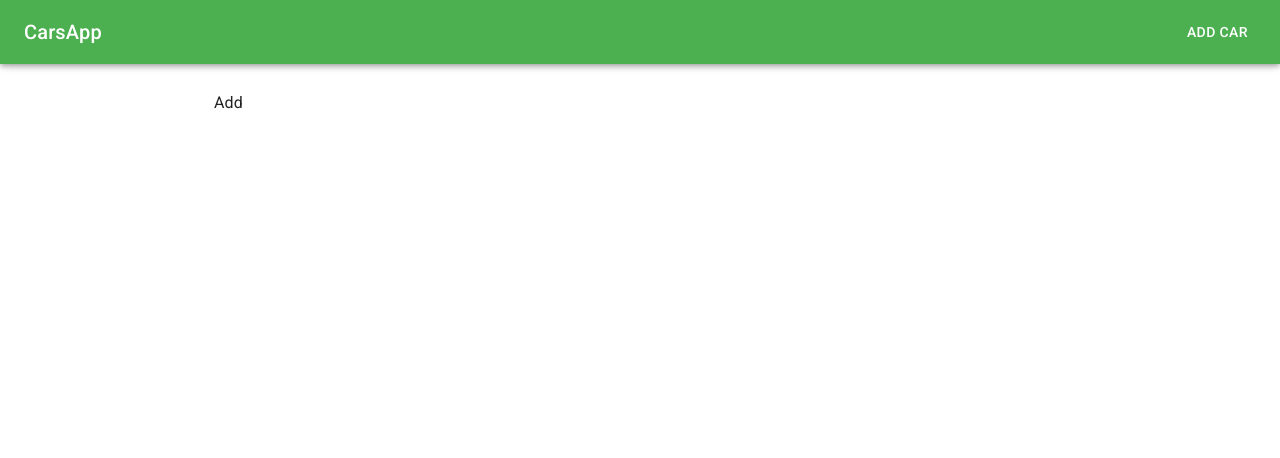
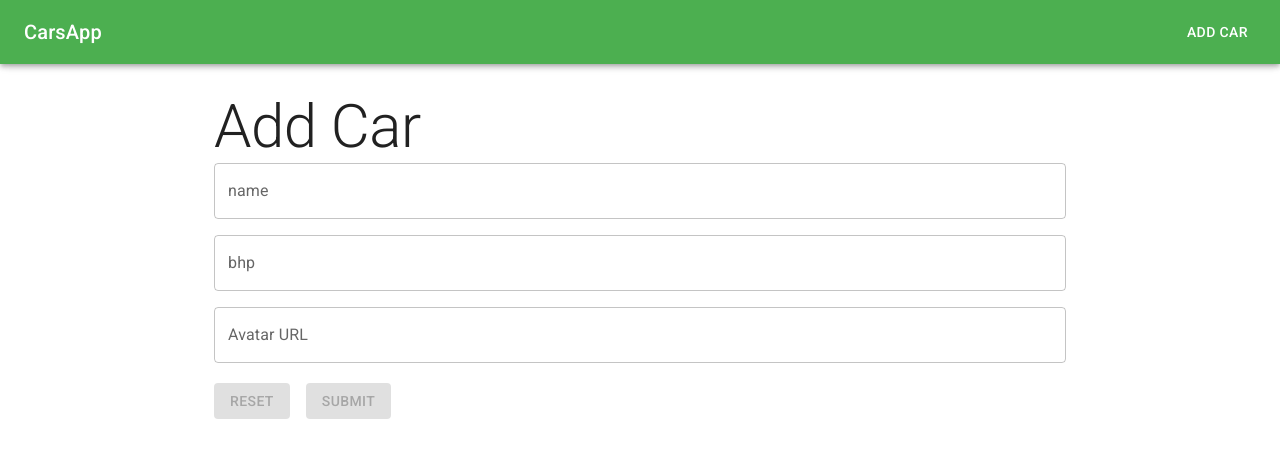
Before and after one commit to DanMendiz/react-app-march-2023, a React (Vite) app: page /add in a window 1280 px wide. Shown: the top 458 px of the page. Built offline with nearby package versions, Linux system fonts and the light colour scheme.

Commit message:
forms added

```diff
--- a/package.json
+++ b/package.json
@@ -12,11 +12,14 @@
     "@emotion/react": "^11.10.6",
     "@emotion/styled": "^11.10.6",
     "@fontsource/roboto": "^4.5.8",
+    "@hookform/resolvers": "^2.9.11",
     "@mui/icons-material": "^5.11.11",
     "@mui/material": "^5.11.11",
     "react": "^18.2.0",
     "react-dom": "^18.2.0",
-    "react-router-dom": "^6.8.2"
+    "react-hook-form": "^7.43.5",
+    "react-router-dom": "^6.8.2",
+    "yup": "^1.0.2"
   },
   "devDependencies": {
     "@types/react": "^18.0.27",
--- /dev/null
+++ b/src/components/forms/CarForm.jsx
@@ -0,0 +1,131 @@
+import React, { useEffect } from 'react';
+import { useForm, Controller } from 'react-hook-form';
+// import CircularProgress from "@mui/material/CircularProgress";
+import * as yup from 'yup';
+import { yupResolver } from '@hookform/resolvers/yup';
+import { TextField, Button } from '@mui/material';
+
+const schema = yup
+  .object()
+  .shape({
+    name: yup.string().max(30).required(),
+    bhp: yup.number().integer().positive().max(5000).required(),
+    avatar_url: yup.string().url(),
+  })
+  .required();
+
+const defaults = {
+  name: '',
+  bhp: '',
+  avatar_url: '',
+};
+
+export default function CarForm({ car, submitHandler }) {
+  //console.log(car);
+
+  const {
+    handleSubmit,
+    formState: { errors, isValid, isDirty, isSubmitting },
+    reset,
+    control,
+  } = useForm({
+    resolver: yupResolver(schema),
+    mode: 'onChange',
+    defaultValues: car || defaults,
+  });
+
+  useEffect(() => {
+    // console.log('useeffect', car);
+    if (car) {
+      reset(car);
+    }
+  }, [car, reset]);
+
+  const formRowStyle = {
+    marginBlockEnd: '1em',
+  };
+
+  let submitFn = (vals) => {
+    reset();
+    car ? submitHandler(car._id, vals) : submitHandler(vals);
+  };
+
+  return (
+    /* "handleSubmit" will validate your inputs before invoking "onSubmit" */
+    <form onSubmit={handleSubmit(submitFn)}>
+      <div style={formRowStyle}>
+        <Controller
+          control={control}
+          name="name"
+          defaultValue={''}
+          render={({ field }) => (
+            <TextField
+              type="name"
+              {...field}
+              label="name"
+              fullWidth
+              error={!!errors.name}
+              helperText={errors.name?.message}
+            />
+          )}
+        />
+      </div>
+       <div style={formRowStyle}>
+        <Controller
+          control={control}
+          name="bhp"
+          defaultValue={''}
+          render={({ field }) => (
+            <TextField
+              type="number"
+              fullWidth
+              error={!!errors.bhp}
+              {...field}
+              label="bhp"
+              pattern={/[0-9]{1,4}/}
+              helperText={errors.bhp?.message}
+            />
+          )}
+        />
+      </div>
+
+      <div style={formRowStyle}>
+        <Controller
+          control={control}
+          name="avatar_url"
+          defaultValue={''}
+          render={({ field }) => (
+            <TextField
+              fullWidth
+              type="text"
+              error={!!errors.avatar_url}
+              {...field}
+              label="Avatar URL"
+              helperText={errors.avatar_url?.message}
+            />
+          )}
+        />
+      </div>
+
+      <div style={{ marginTop: 20 }}>
+        <Button
+          type="reset"
+          onClick={() => reset()}
+          variant="contained"
+          sx={{ mr: 2 }}
+          disabled={!isDirty}
+        >
+          Reset
+        </Button>
+        <Button
+          type="submit"
+          primary="true"
+          variant="contained"
+          disabled={isSubmitting || !isDirty || (isDirty && !isValid)}
+        >
+          Submit
+        </Button>
+      </div>
+    </form>
+  );
+}
--- a/src/pages/Add.jsx
+++ b/src/pages/Add.jsx
@@ -1,11 +1,14 @@
 import React from 'react';
-
+import Typography from '@mui/material/Typography';
+import CarForm from '../components/forms/CarForm';
 
 function Add() {
   return (
     <>
-
-      <div>Add</div>
+      <Typography variant="h2" component="h1">
+        Add Car
+      </Typography>
+      <CarForm />
     </>
   );
 }
--- a/src/pages/Update.jsx
+++ b/src/pages/Update.jsx
@@ -1,11 +1,17 @@
 import React from 'react';
 import { useParams } from 'react-router-dom';
+import Typography from '@mui/material/Typography';
+import CarForm from '../components/forms/CarForm';
 
 function Update() {
   const { id } = useParams();
+  // send car and handler to form
   return (
     <>
-      <div>Update {id}</div>
+      <Typography variant="h2" component="h1">
+        Update Car
+      </Typography>
+      <CarForm />
     </>
   );
 }
```
Also changed, not shown: 1 other file (tests, documents, lock files or other folders).
